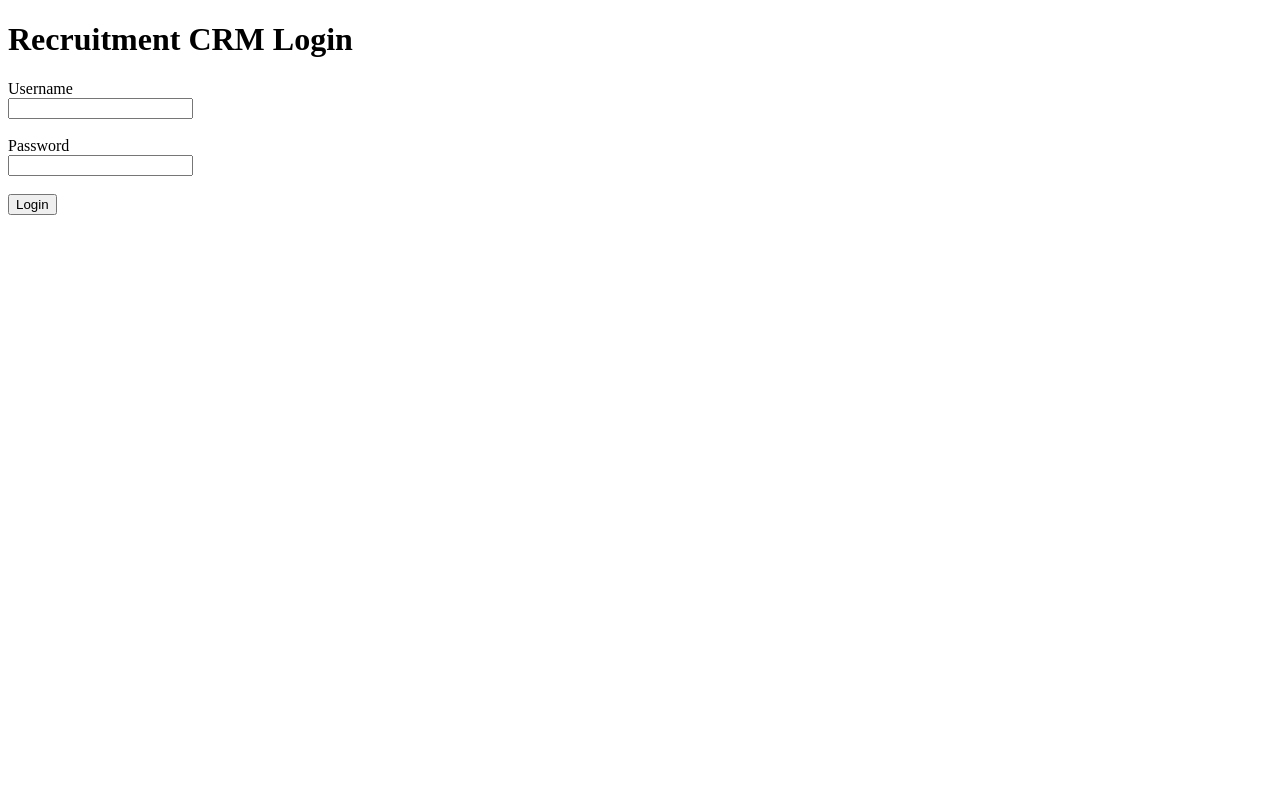
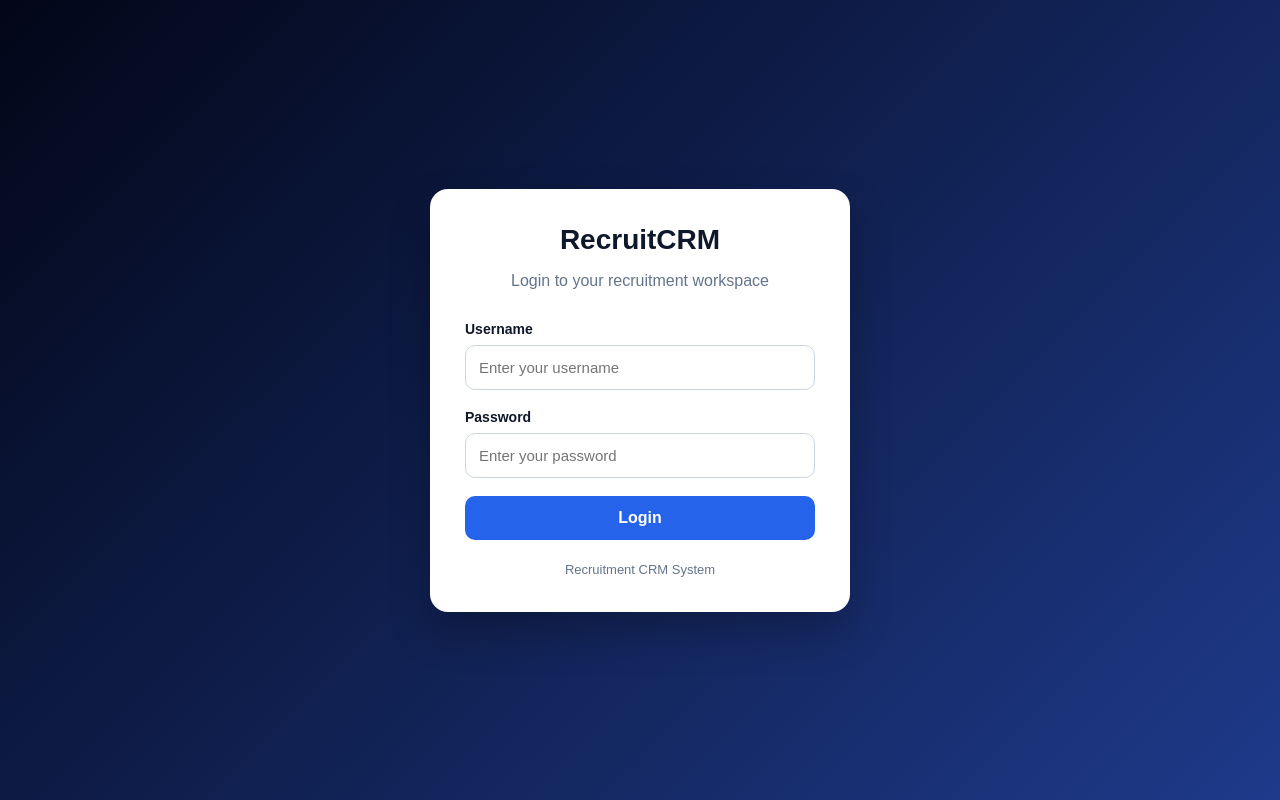
Before and after one commit to reemsaijary/Recruitment-CRM, a Django app: page / in a window 1280 px wide. Run offline with Django 5.2, Linux system fonts and the light colour scheme.

Commit message:
Improve Login UI Design

```diff
--- a/backend/core/templates/core/auth/login.html
+++ b/backend/core/templates/core/auth/login.html
@@ -1,29 +1,129 @@
 <!DOCTYPE html>
-<html>
+<html lang="en">
 <head>
+    <meta charset="UTF-8">
     <title>Login - Recruitment CRM</title>
+
+    <style>
+        * {
+            box-sizing: border-box;
+        }
+
+        body {
+            margin: 0;
+            font-family: Arial, sans-serif;
+            background: linear-gradient(135deg, #020617, #1e3a8a);
+            min-height: 100vh;
+            display: flex;
+            align-items: center;
+            justify-content: center;
+            color: #0f172a;
+        }
+
+        .login-card {
+            background-color: #ffffff;
+            width: 420px;
+            padding: 35px;
+            border-radius: 18px;
+            box-shadow: 0 20px 40px rgba(0, 0, 0, 0.25);
+        }
+
+        .login-card h1 {
+            margin: 0;
+            font-size: 28px;
+            color: #0f172a;
+            text-align: center;
+        }
+
+        .login-card p {
+            text-align: center;
+            color: #64748b;
+            margin-bottom: 30px;
+        }
+
+        label {
+            font-weight: bold;
+            font-size: 14px;
+        }
+
+        input {
+            width: 100%;
+            padding: 13px;
+            margin-top: 7px;
+            margin-bottom: 18px;
+            border: 1px solid #cbd5e1;
+            border-radius: 10px;
+            font-size: 15px;
+        }
+
+        input:focus {
+            outline: none;
+            border-color: #2563eb;
+            box-shadow: 0 0 0 3px rgba(37, 99, 235, 0.15);
+        }
+
+        button {
+            width: 100%;
+            padding: 13px;
+            background-color: #2563eb;
+            color: white;
+            border: none;
+            border-radius: 10px;
+            font-size: 16px;
+            font-weight: bold;
+            cursor: pointer;
+        }
+
+        button:hover {
+            background-color: #1d4ed8;
+        }
+
+        .message {
+            background-color: #fee2e2;
+            color: #991b1b;
+            padding: 10px;
+            border-radius: 8px;
+            margin-bottom: 18px;
+            text-align: center;
+        }
+
+        .footer-text {
+            margin-top: 22px;
+            text-align: center;
+            font-size: 13px;
+            color: #64748b;
+        }
+    </style>
 </head>
+
 <body>
 
-<h1>Recruitment CRM Login</h1>
+    <div class="login-card">
+        <h1>RecruitCRM</h1>
+        <p>Login to your recruitment workspace</p>
 
         {% if messages %}
             {% for message in messages %}
-        <p style="color: red;">{{ message }}</p>
+                <div class="message">{{ message }}</div>
             {% endfor %}
         {% endif %}
 
         <form method="POST">
             {% csrf_token %}
 
-    <label>Username</label><br>
-    <input type="text" name="username" required><br><br>
+            <label>Username</label>
+            <input type="text" name="username" placeholder="Enter your username" required>
 
-    <label>Password</label><br>
-    <input type="password" name="password" required><br><br>
+            <label>Password</label>
+            <input type="password" name="password" placeholder="Enter your password" required>
 
             <button type="submit">Login</button>
         </form>
 
+        <div class="footer-text">
+            Recruitment CRM System
+        </div>
+    </div>
+
 </body>
 </html>
```
Lines whose indentation alone changed are shown as unchanged.
